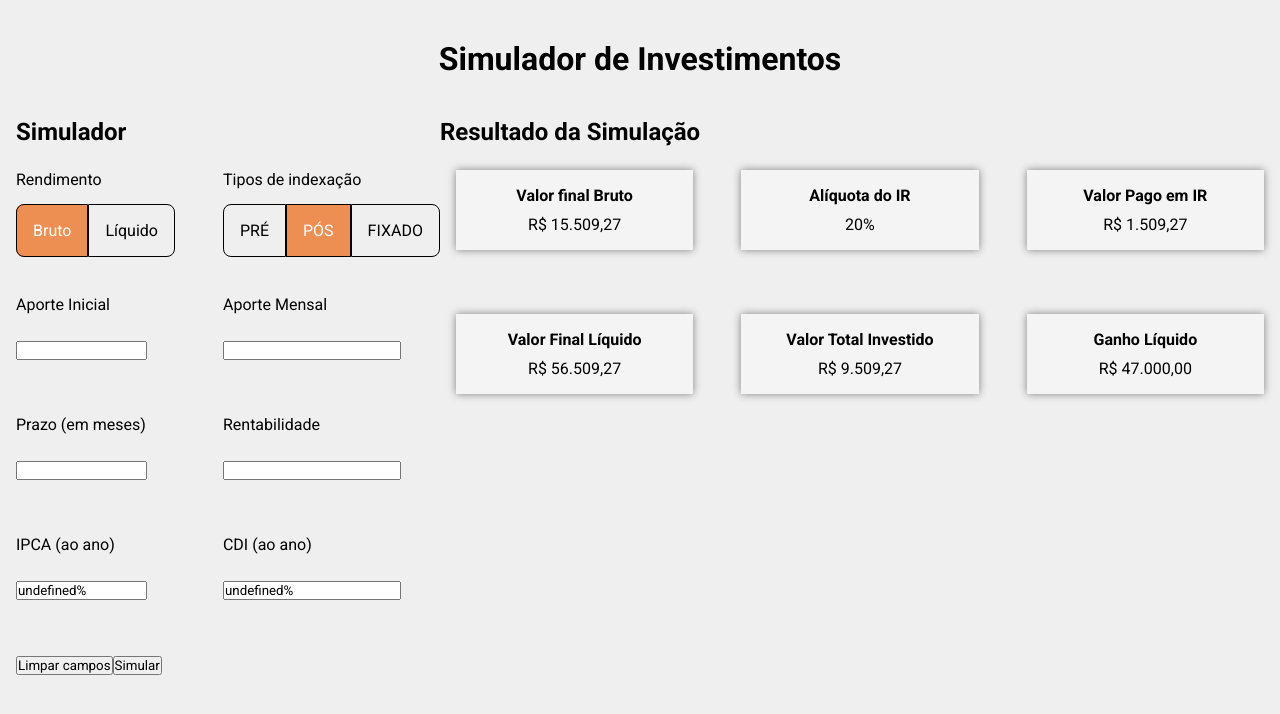
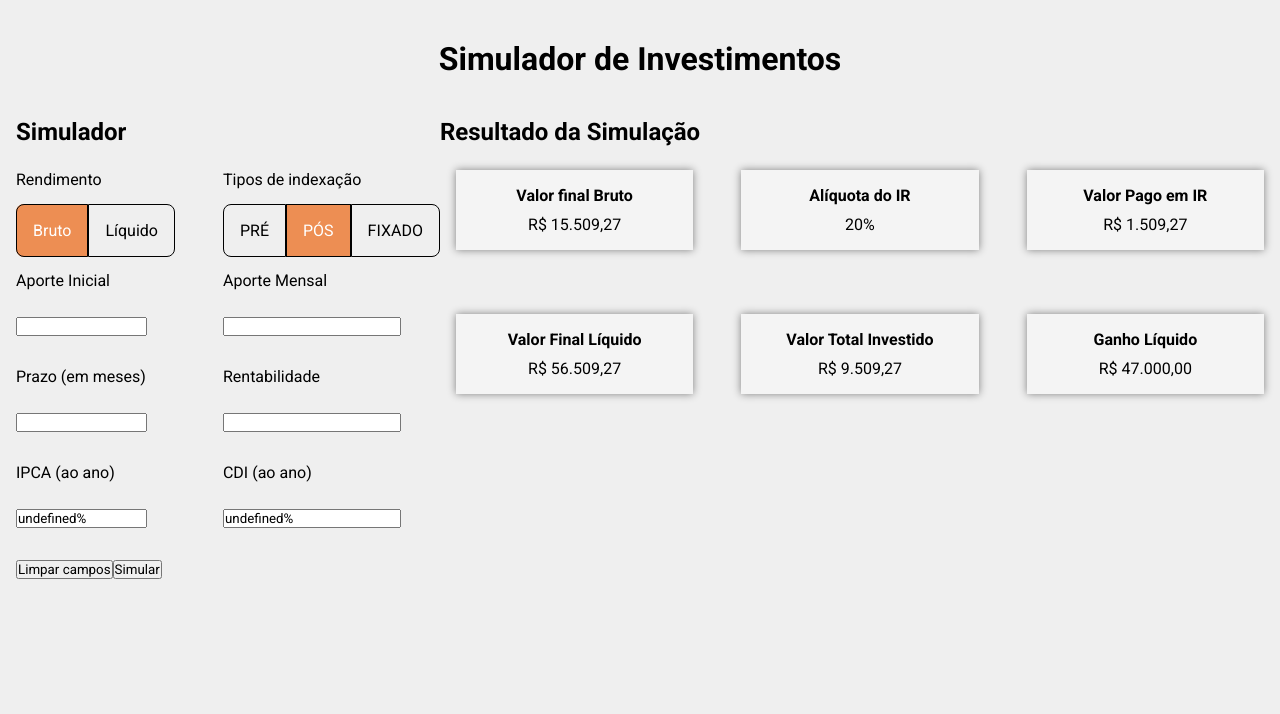
Before and after one commit to lineavelino/desafio-eqi-investimentos, a React (Vite) app: page / in a window 1280 px wide. Shown: the top 714 px of the page. Built offline with nearby package versions, Linux system fonts and the light colour scheme; no server answers.

Commit message:
Ajustar espaçamento e altura grid simulador

```diff
--- a/src/components/Simulator/styles.module.scss
+++ b/src/components/Simulator/styles.module.scss
@@ -9,9 +9,9 @@
 .formContainer {
     display: grid;
     grid-template-columns: 1fr 1fr;
-    gap: 3em;
+    gap: 1.5em 3em;
     margin: 0;
-    height: 80%;
+    height: 65%;
 
     p {
         margin-bottom: 2em;
```
